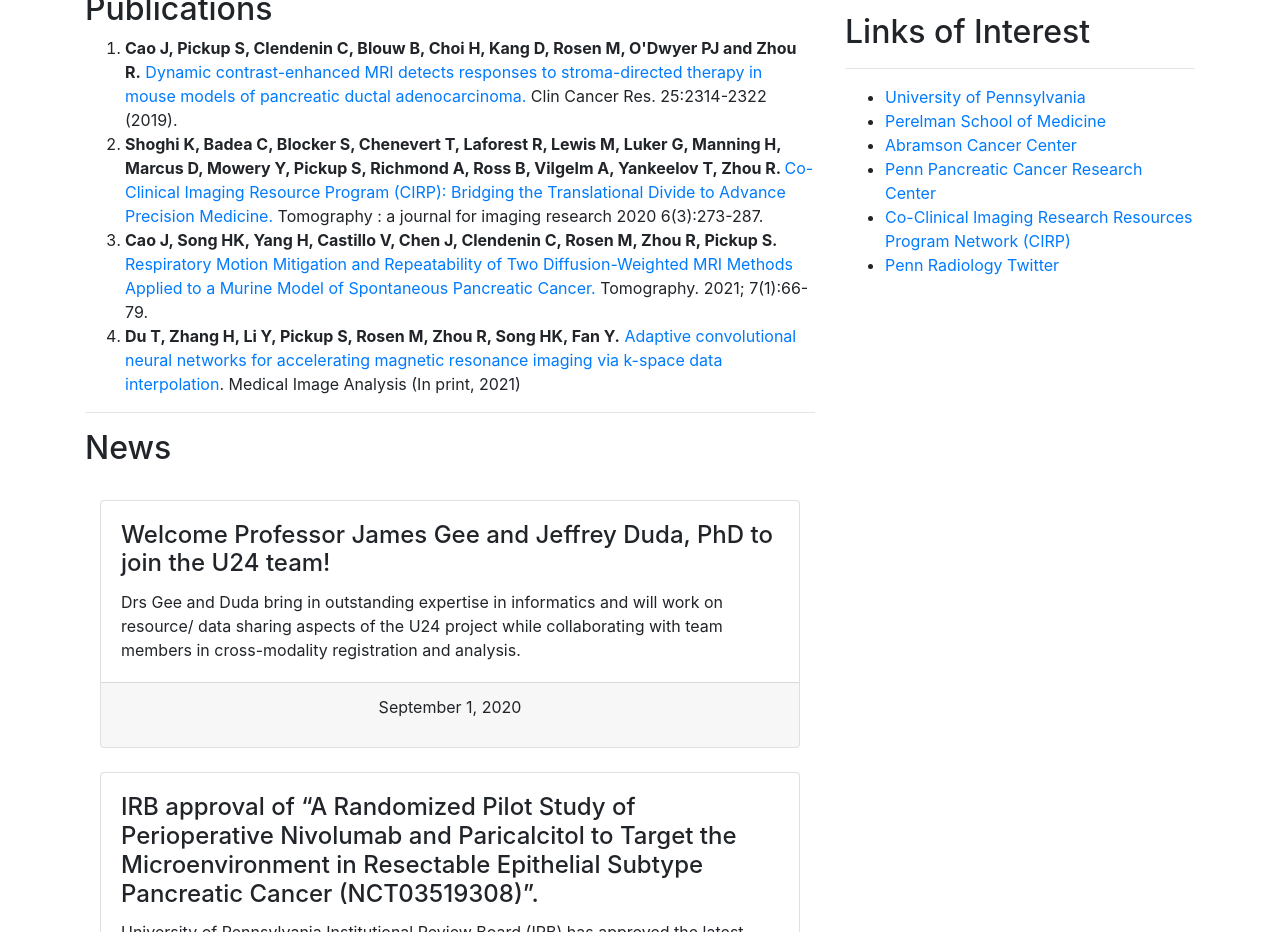
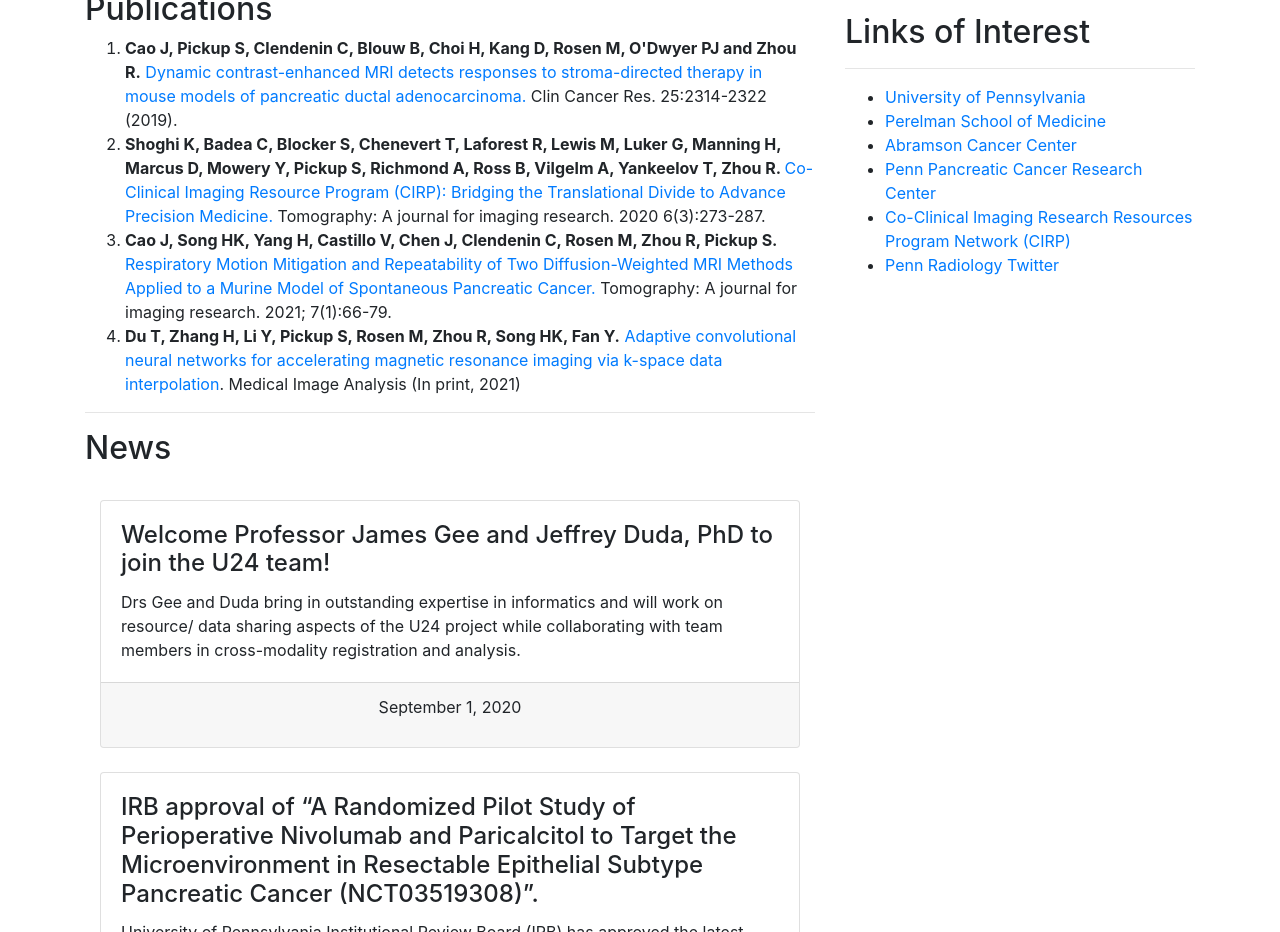
Before and after one commit to PennPancreaticCancerImagingResource/PennPancreaticCancerImagingResource.github.io, a website: page index.html in a window 1280 px wide. Shown: the part 1043-1975 px from the top of the page. Drawn offline with Linux system fonts and the light colour scheme.

Commit message:
FIX: formatting

```diff
--- a/index.html
+++ b/index.html
@@ -94,8 +94,8 @@
         <h2>Publications</h2>
         <ol>
           <li><strong>Cao J, Pickup S, Clendenin C, Blouw B, Choi H, Kang D, Rosen M, O'Dwyer PJ and Zhou R.</strong> <a href="https://doi.org/10.1158/1078-0432.CCR-18-2276">Dynamic contrast-enhanced MRI detects responses to stroma-directed therapy in mouse models of pancreatic ductal adenocarcinoma.</a> Clin Cancer Res. 25:2314-2322 (2019).</li>
-          <li><strong>Shoghi K, Badea C, Blocker S, Chenevert T, Laforest R, Lewis M, Luker G, Manning H, Marcus D, Mowery Y, Pickup S, Richmond A, Ross B, Vilgelm A, Yankeelov T, Zhou R. </strong> <a href="https://pubmed.ncbi.nlm.nih.gov/32879897/">Co-Clinical Imaging Resource Program (CIRP): Bridging the Translational Divide to Advance Precision Medicine.</a> Tomography : a journal for imaging research 2020 6(3):273-287.</li>
-          <li><strong>Cao J, Song HK, Yang H, Castillo V, Chen J, Clendenin C, Rosen M, Zhou R, Pickup S.</strong> <a href="https://doi.org/10.3390/tomography7010007">Respiratory Motion Mitigation and Repeatability of Two Diffusion-Weighted MRI Methods Applied to a Murine Model of Spontaneous Pancreatic Cancer. </a> Tomography. 2021; 7(1):66-79.</li>
+          <li><strong>Shoghi K, Badea C, Blocker S, Chenevert T, Laforest R, Lewis M, Luker G, Manning H, Marcus D, Mowery Y, Pickup S, Richmond A, Ross B, Vilgelm A, Yankeelov T, Zhou R. </strong> <a href="https://pubmed.ncbi.nlm.nih.gov/32879897/">Co-Clinical Imaging Resource Program (CIRP): Bridging the Translational Divide to Advance Precision Medicine.</a> Tomography: A journal for imaging research. 2020 6(3):273-287.</li>
+          <li><strong>Cao J, Song HK, Yang H, Castillo V, Chen J, Clendenin C, Rosen M, Zhou R, Pickup S.</strong> <a href="https://doi.org/10.3390/tomography7010007">Respiratory Motion Mitigation and Repeatability of Two Diffusion-Weighted MRI Methods Applied to a Murine Model of Spontaneous Pancreatic Cancer. </a> Tomography: A journal for imaging research. 2021; 7(1):66-79.</li>
           <li><strong>Du T, Zhang H, Li Y, Pickup S, Rosen M, Zhou R, Song HK, Fan Y.</strong> <a href="https://www.sciencedirect.com/science/article/abs/pii/S1361841521001444">Adaptive convolutional neural networks for accelerating magnetic resonance imaging via k-space data interpolation</a>. Medical Image Analysis (In print, 2021)</li>
         </ol>
         <hr>
```
